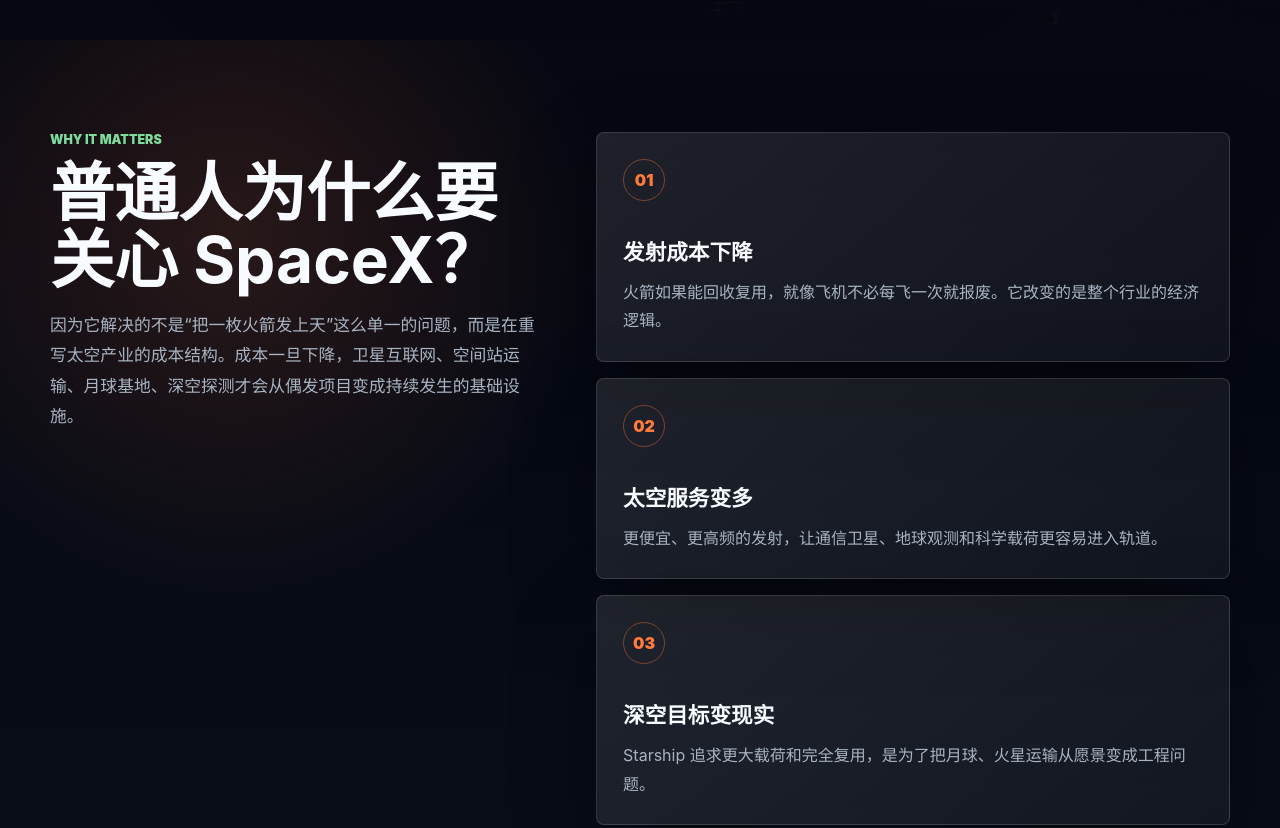
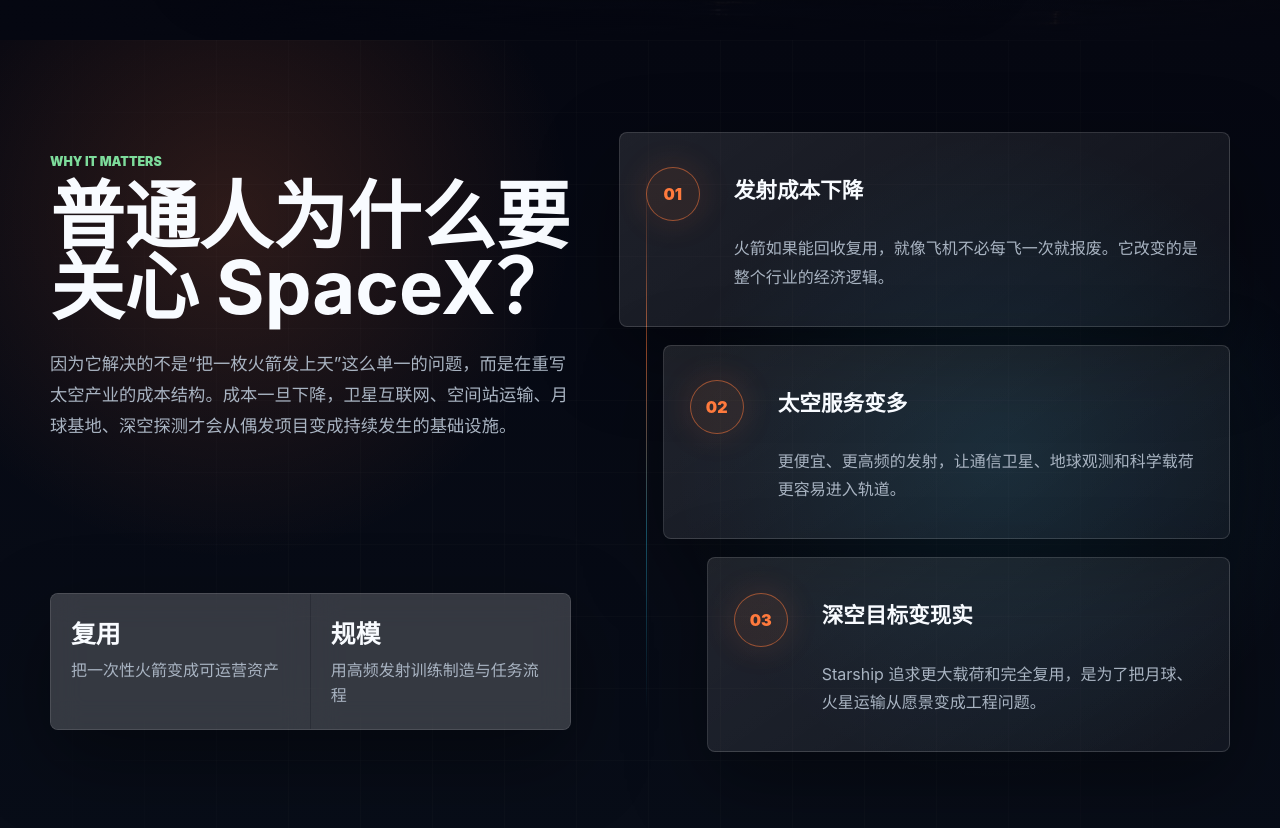
Before and after one commit to billowssun/spacex-showcase, a website: page index.html in a window 1280 px wide. Shown: the part 760-1588 px from the top of the page. Drawn offline with Linux system fonts and the light colour scheme.

Commit message:
Polish SpaceX explainer layout

```diff
--- a/index.html
+++ b/index.html
@@ -56,10 +56,20 @@
 
         <section id="why" class="section why-section">
             <div class="container split-layout">
-                <div class="section-heading">
+                <div class="section-heading why-copy">
                     <p class="eyebrow">Why it matters</p>
                     <h2>普通人为什么要关心 SpaceX？</h2>
                     <p>因为它解决的不是“把一枚火箭发上天”这么单一的问题，而是在重写太空产业的成本结构。成本一旦下降，卫星互联网、空间站运输、月球基地、深空探测才会从偶发项目变成持续发生的基础设施。</p>
+                    <div class="why-stats" aria-label="SpaceX 科普亮点">
+                        <div>
+                            <strong>复用</strong>
+                            <span>把一次性火箭变成可运营资产</span>
+                        </div>
+                        <div>
+                            <strong>规模</strong>
+                            <span>用高频发射训练制造与任务流程</span>
+                        </div>
+                    </div>
                 </div>
                 <div class="impact-grid">
                     <article>
@@ -251,7 +261,6 @@
     <footer class="footer">
         <div class="container footer-inner">
             <span>SpaceX 科普展示</span>
-            <span>非官方介绍页面，图片素材为项目内置 AI 生成视觉。</span>
         </div>
     </footer>
 
--- a/src/styles.css
+++ b/src/styles.css
@@ -273,9 +273,25 @@ a {
 }
 
 .why-section {
+    position: relative;
+    overflow: hidden;
     background:
-        radial-gradient(circle at 18% 22%, rgba(255, 122, 61, 0.14), transparent 30%),
+        radial-gradient(circle at 18% 22%, rgba(255, 122, 61, 0.16), transparent 28%),
+        radial-gradient(circle at 78% 52%, rgba(52, 213, 255, 0.1), transparent 30%),
         linear-gradient(180deg, var(--bg) 0%, #080d18 100%);
+}
+
+.why-section::before {
+    content: "";
+    position: absolute;
+    inset: 0;
+    pointer-events: none;
+    opacity: 0.28;
+    background-image:
+        linear-gradient(rgba(255, 255, 255, 0.06) 1px, transparent 1px),
+        linear-gradient(90deg, rgba(255, 255, 255, 0.06) 1px, transparent 1px);
+    background-size: 72px 72px;
+    mask-image: linear-gradient(90deg, transparent, #000 18%, #000 78%, transparent);
 }
 
 .concepts-section {
@@ -335,7 +351,10 @@ a {
 }
 
 .split-layout {
-    grid-template-columns: minmax(0, 0.88fr) minmax(360px, 1.12fr);
+    position: relative;
+    z-index: 1;
+    grid-template-columns: minmax(0, 0.92fr) minmax(420px, 1.08fr);
+    align-items: stretch;
 }
 
 .journey-layout {
@@ -347,6 +366,76 @@ a {
 .concept-grid {
     display: grid;
     gap: 16px;
+}
+
+.impact-grid {
+    position: relative;
+    align-content: stretch;
+    gap: 18px;
+}
+
+.impact-grid::before {
+    content: "";
+    position: absolute;
+    top: 40px;
+    bottom: 40px;
+    left: 27px;
+    width: 1px;
+    background: linear-gradient(180deg, rgba(255, 122, 61, 0), rgba(255, 122, 61, 0.65), rgba(52, 213, 255, 0.38), rgba(255, 122, 61, 0));
+}
+
+.why-copy {
+    height: 100%;
+    display: flex;
+    flex-direction: column;
+    justify-content: center;
+    min-height: 620px;
+    margin-bottom: 0;
+    padding: 22px 0;
+}
+
+.why-copy h2 {
+    max-width: 620px;
+    font-size: clamp(3.2rem, 5.8vw, 6.1rem);
+    line-height: 0.96;
+    text-wrap: balance;
+}
+
+.why-copy > p:not(.eyebrow) {
+    max-width: 610px;
+    margin-top: 24px;
+    font-size: 1.08rem;
+}
+
+.why-stats {
+    display: grid;
+    grid-template-columns: repeat(2, minmax(0, 1fr));
+    gap: 1px;
+    width: min(610px, 100%);
+    margin-top: auto;
+    border: 1px solid rgba(255, 255, 255, 0.16);
+    border-radius: 8px;
+    overflow: hidden;
+    background: rgba(255, 255, 255, 0.14);
+    box-shadow: var(--shadow);
+}
+
+.why-stats div {
+    padding: 20px;
+    background: rgba(255, 255, 255, 0.055);
+    backdrop-filter: blur(14px);
+}
+
+.why-stats strong {
+    display: block;
+    margin-bottom: 8px;
+    color: var(--text);
+    font-size: 1.55rem;
+}
+
+.why-stats span {
+    color: var(--muted);
+    line-height: 1.6;
 }
 
 .concept-grid {
@@ -365,7 +454,21 @@ a {
 }
 
 .impact-grid article {
-    padding: 26px;
+    position: relative;
+    min-height: 188px;
+    display: grid;
+    grid-template-columns: 62px 1fr;
+    align-items: center;
+    column-gap: 26px;
+    padding: 28px 30px 28px 26px;
+}
+
+.impact-grid article:nth-child(2) {
+    margin-left: 44px;
+}
+
+.impact-grid article:nth-child(3) {
+    margin-left: 88px;
 }
 
 .concept-grid article {
@@ -388,13 +491,20 @@ a {
     display: inline-flex;
     align-items: center;
     justify-content: center;
-    width: 42px;
-    height: 42px;
-    margin-bottom: 34px;
-    border: 1px solid rgba(255, 122, 61, 0.4);
+    width: 54px;
+    height: 54px;
+    margin-bottom: 0;
+    border: 1px solid rgba(255, 122, 61, 0.52);
     border-radius: 50%;
     color: var(--orange);
     font-weight: 900;
+    background: rgba(255, 122, 61, 0.08);
+    box-shadow: 0 0 34px rgba(255, 122, 61, 0.14);
+}
+
+.impact-grid h3,
+.impact-grid p {
+    grid-column: 2;
 }
 
 .impact-grid h3,
@@ -736,6 +846,21 @@ a {
     .journey-layout {
         grid-template-columns: 1fr;
     }
+
+    .why-copy {
+        min-height: auto;
+        padding: 0;
+    }
+
+    .why-stats {
+        margin-top: 28px;
+    }
+
+    .impact-grid article,
+    .impact-grid article:nth-child(2),
+    .impact-grid article:nth-child(3) {
+        margin-left: 0;
+    }
 }
 
 @media (max-width: 720px) {
@@ -785,6 +910,10 @@ a {
         grid-template-columns: 1fr;
     }
 
+    .why-stats {
+        grid-template-columns: 1fr;
+    }
+
     .primary-action,
     .secondary-action {
         width: 100%;
@@ -823,6 +952,24 @@ a {
         gap: 8px;
     }
 
+    .impact-grid::before {
+        display: none;
+    }
+
+    .impact-grid article {
+        grid-template-columns: 1fr;
+        align-items: start;
+    }
+
+    .impact-grid h3,
+    .impact-grid p {
+        grid-column: auto;
+    }
+
+    .impact-grid span {
+        margin-bottom: 24px;
+    }
+
     .footer-inner {
         flex-direction: column;
         align-items: flex-start;
```
